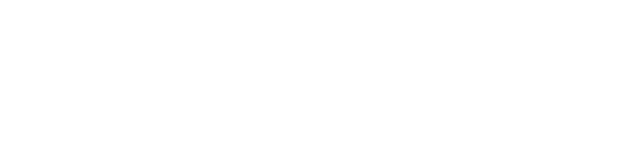
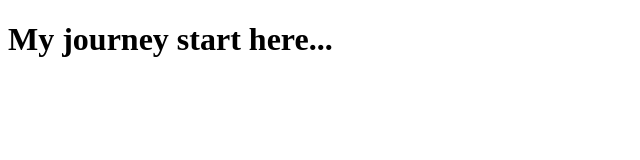
Before and after one commit to EnricoDG97/vue-hello, a plain HTML site: page index.html in a window 1280 px wide. Shown: the whole page, without its empty margins (0-640 px from the left). Drawn offline with nearby package versions, Linux system fonts and the light colour scheme.

Commit message:
feat: added h1 title in page

```diff
--- a/index.html
+++ b/index.html
@@ -9,8 +9,10 @@
 <body>
     <script src="https://unpkg.com/vue@3/dist/vue.global.js"></script>
 
-    <div id="app">
-
+    <div id="app" v-model="title">
+        <h1>
+            {{ title }}
+        </h1>
     </div>
 
 
--- a/script.js
+++ b/script.js
@@ -10,7 +10,7 @@ const { createApp } = Vue
     createApp({
         data() {
             return {
-                message: 'Hello Vue!'
+                title: "My journey start here...",
             }
         }
-    }).mount('#app')
+    }).mount('#app');
```
